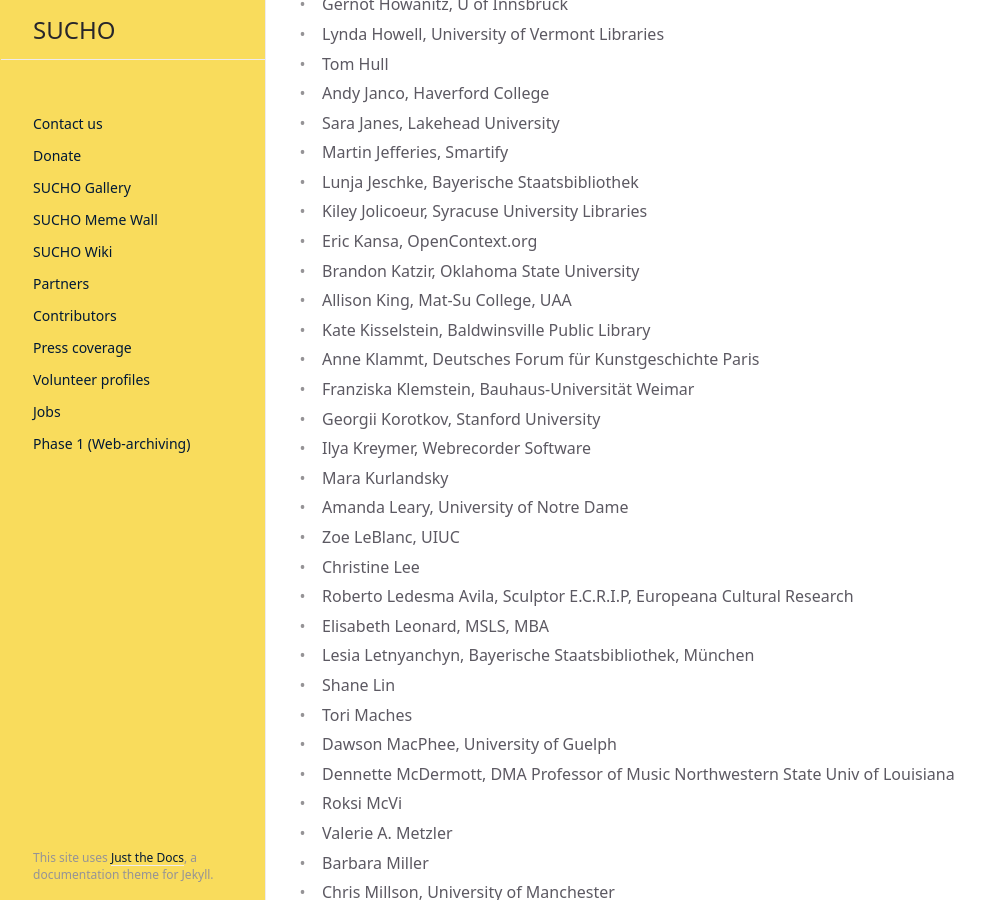
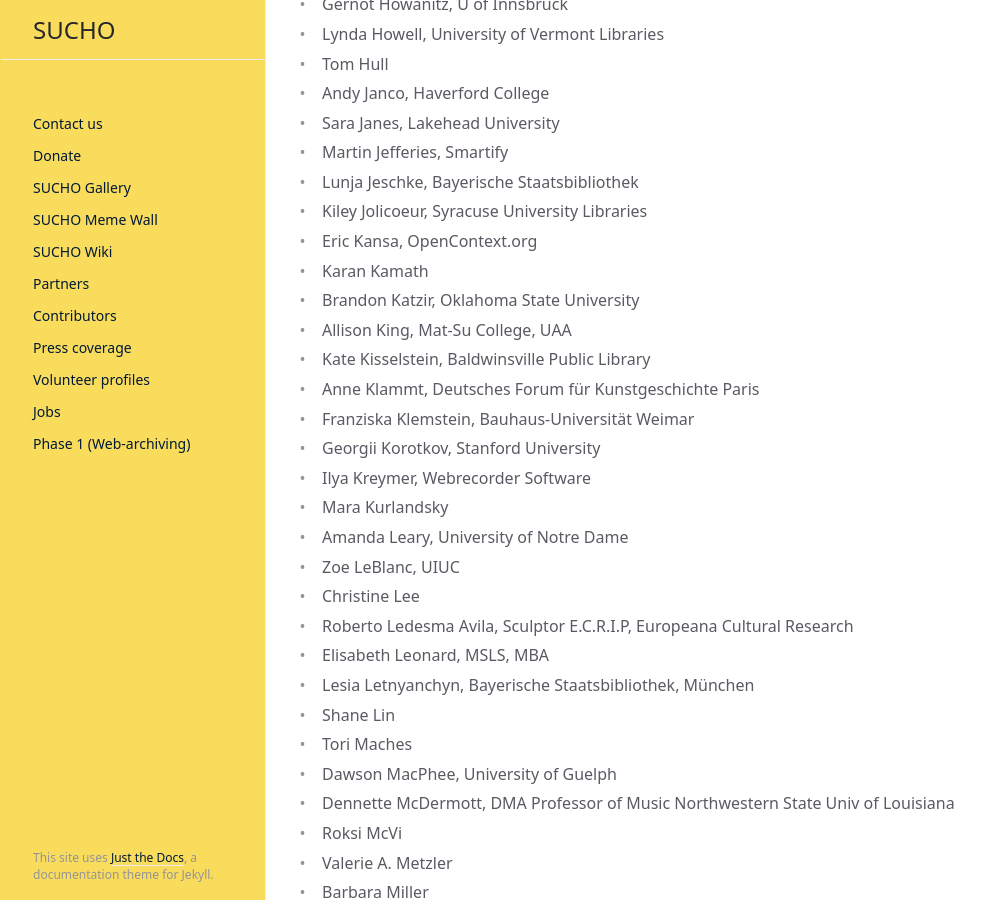
Before and after one commit to sucho-archiving/sucho-archiving.github.io, a Jekyll site: the page built from contributors.md, in a window 1280 px wide and 900 px high, scrolled down 2166 px. Shown: the whole window, without its empty margins (106-1091 px from the left). Built offline with Jekyll 4.4.1, drawn with Linux system fonts in a browser that asks for light colours.

Commit message:
Update contributors.md

```diff
--- a/contributors.md
+++ b/contributors.md
@@ -86,6 +86,7 @@
 - Lunja Jeschke, Bayerische Staatsbibliothek
 - Kiley Jolicoeur, Syracuse University Libraries
 - Eric Kansa, OpenContext.org
+- Karan Kamath
 - Brandon Katzir, Oklahoma State University
 - Allison King, Mat-Su College, UAA
 - Kate Kisselstein, Baldwinsville Public Library
```
